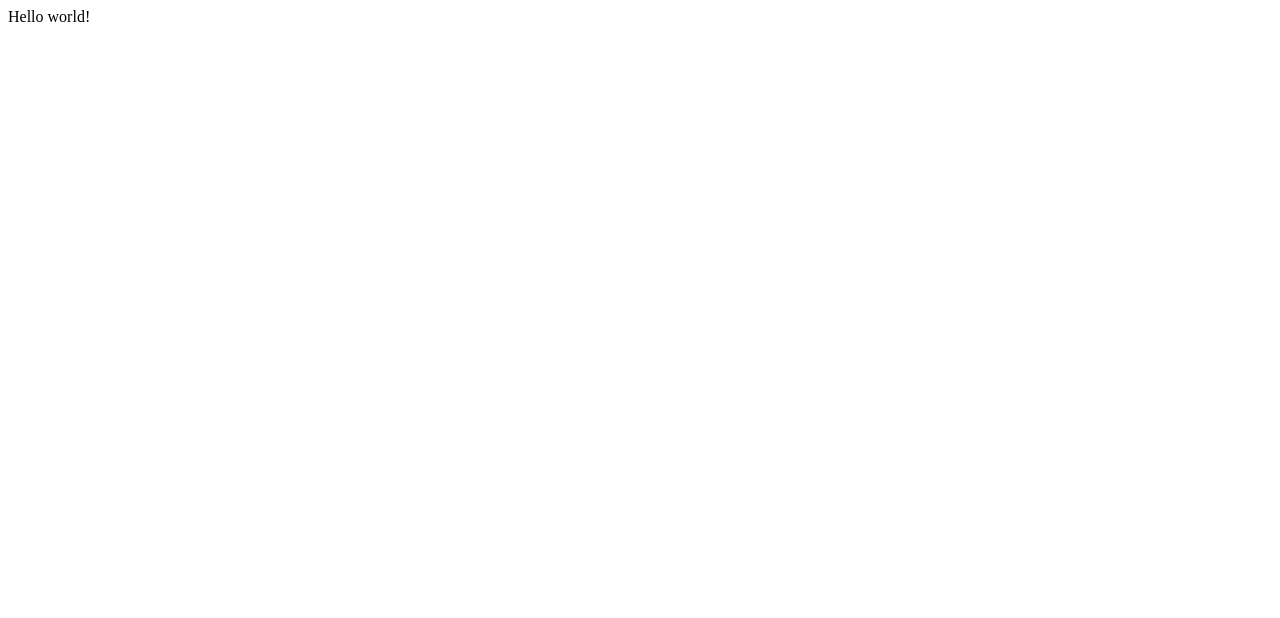
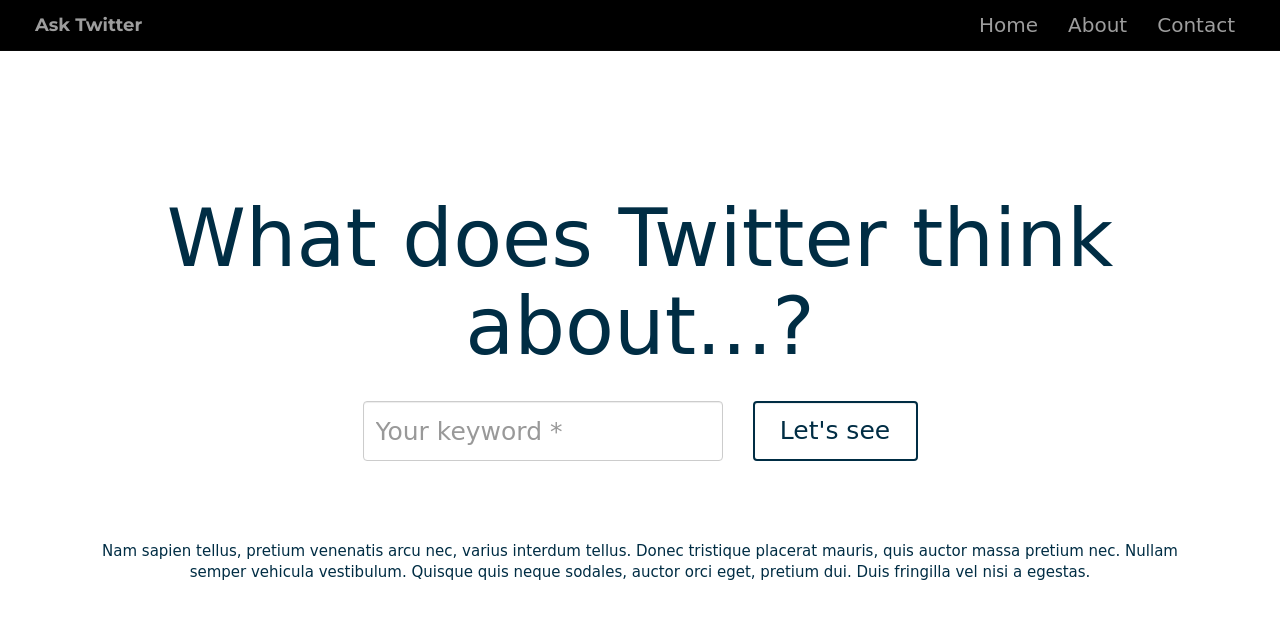
Before and after one commit to Tarnacop/AskTwitter, a website: page app/client/review-analyser/review-analyser.html in a window 1280 px wide. Drawn offline with nearby package versions, Linux system fonts and the light colour scheme; files that its build step writes are made by us from their sources; a web font is replaced by a local one.

Commit message:
Created both html files

```diff
--- a/app/client/review-analyser/review-analyser.html
+++ b/app/client/review-analyser/review-analyser.html
@@ -1,10 +1,51 @@
 <!DOCTYPE html>
 <html lang="en">
 <head>
-    <meta charset="UTF-8">
-    <title>Title</title>
+  <title>Analyser</title>
+  <meta charset="utf-8">
+  <meta http-equiv="X-UA-Compatible" content="IE=edge">
+  <meta name="viewport" content="width=device-width, initial scale=1">
+  <link href="https://fonts.googleapis.com/css?family=Patua+One|Montserrat:700" rel="stylesheet">
+  <link rel="stylesheet" href="https://maxcdn.bootstrapcdn.com/bootstrap/3.3.7/css/bootstrap.min.css">
+  <script src="https://ajax.googleapis.com/ajax/libs/jquery/1.12.4/jquery.min.js"></script>
+  <script src="https://maxcdn.bootstrapcdn.com/bootstrap/3.3.7/js/bootstrap.min.js"></script>
+  <link rel="stylesheet" href="css/style.css">
 </head>
-<body>
-    Hello world!
+
+<body class="font2">
+
+<nav class="navbar navbar-inverse navbar-fixed-top">
+  <a class="navbar-brand font1" href="">Ask Twitter</a>
+  <ul class="nav navbar-nav navbar-right">
+    <li><a href="">Home</a></li>
+    <li><a href="">About</a></li>
+    <li><a href="">Contact</a></li>
+  </ul>
+</nav>
+
+<div id="app-section" class="container-fluid">
+  <div class="app-container">
+    <div class="container">
+      <h1 class="row text-center app-banner font 1">What does Twitter think about...?</h1>
+
+      <form class="form-container app-form">
+      <div class="row">
+        <div class="col-md-4 col-md-offset-3">
+          <input type="text" name="keyword" class="form-control app-form-control" placeholder="Your keyword *" required="required">
+        </div>
+        <div class="col-md-2">
+          <button type="submit" name="keyword-submit" class="btn btn-default form-control app-form-control">Let's see</button>
+        </div>
+      </div>
+      </form>
+
+      <div class="row text-center description2">
+        Nam sapien tellus, pretium venenatis arcu nec, varius interdum tellus. Donec tristique placerat mauris, quis auctor massa pretium nec. Nullam semper vehicula vestibulum. Quisque quis neque sodales, auctor orci eget, pretium dui. Duis fringilla vel nisi a egestas.
+      </div>
+    </div>
+  </div>
+</div>
+
 </body>
+
 </html>
--- a/app/client/shared/css/style.css
+++ b/app/client/shared/css/style.css
@@ -23,6 +23,13 @@
   height: 300px;
   color: white;
   background-color: black;
+}
+
+#app-section {
+  padding-top: 50px;
+  height: 100vh;
+  color: #002D44;
+  background-color: white;
 }
 
 .font1 {
@@ -52,6 +59,10 @@
   margin-top: 8%;
 }
 
+.app-container {
+  margin-top: 10%;
+}
+
 .home-buttons {
   margin-top: 60px;
   text-align: center;
@@ -59,6 +70,10 @@
 
 .banner {
   font-size: 120px;
+}
+
+.app-banner {
+  font-size: 80px;
 }
 
 .title1 {
@@ -92,7 +107,7 @@
   border-width: 2px;
   border-color: #002D44;
   color: white;
-  font-size: 25px;
+  font-size: 22px;
   background-color: black;
 }
 
@@ -104,6 +119,19 @@
   margin: 10px;
 }
 
+.app-form {
+  margin-top: 20px;
+  margin-bottom: 50px;
+}
+
+.app-form-control {
+  height: 60px;
+  font-size: 25px;
+  margin: 0px;
+  margin-top: 10px;
+  margin-bottom: 10px;
+}
+
 .btn-submit {
   margin-top: 20px;
 }
```
Also changed, not shown: app/client/index.html (+5 -5 lines).
